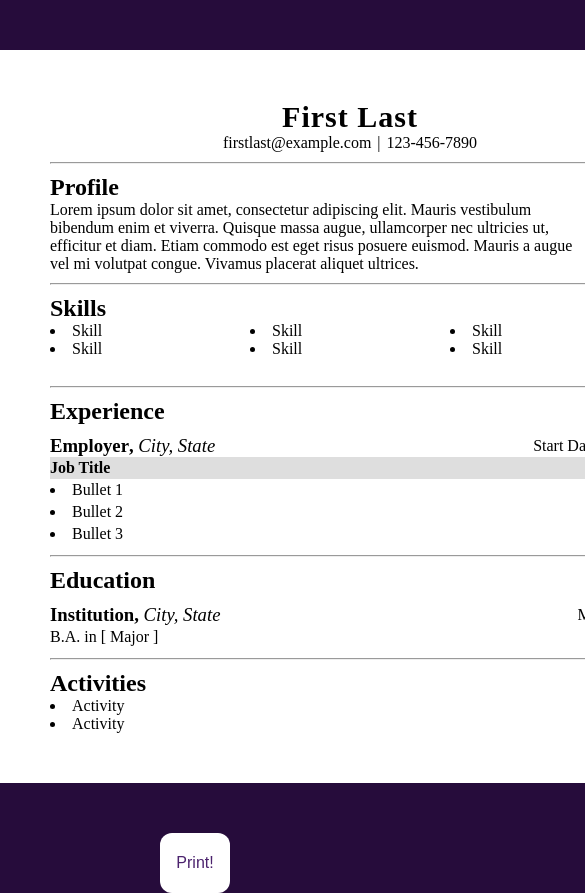
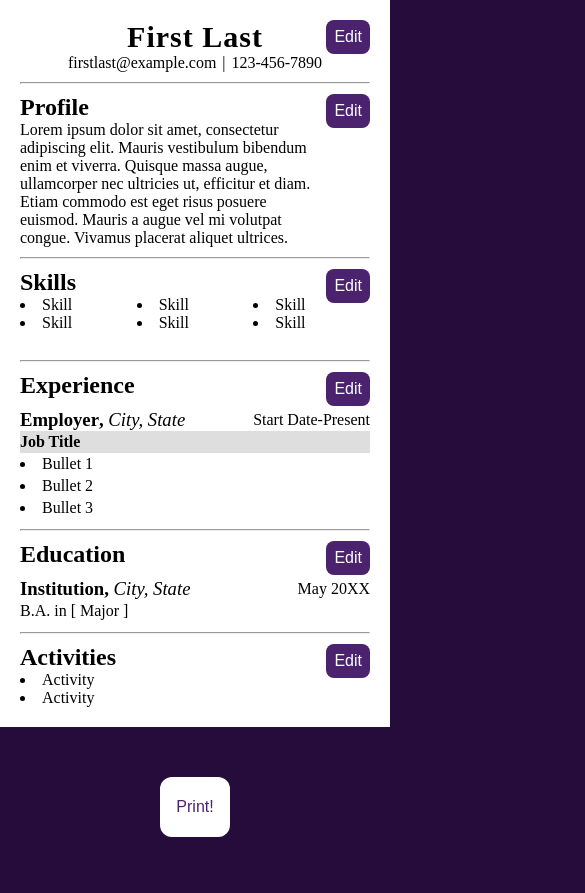
Before and after one commit to sheacronin/cv, a React (Create React App) app: page / in a window 390 px wide. Shown: the top 893 px of the page, 585 px wide, since content can reach past the window. Built offline with nearby package versions, Linux system fonts and the light colour scheme.

Commit message:
Add styles for mobile responsiveness

```diff
--- a/src/App.css
+++ b/src/App.css
@@ -48,7 +48,7 @@ section hr {
 
 #print-btn {
     display: block;
-    margin: 0 auto;
+    margin: 0 auto 50px auto;
     background-color: white;
     border: none;
     color: #4b226d;
@@ -70,3 +70,11 @@ section hr {
 .pdf .edit-submit-btn {
     display: none;
 }
+
+@media screen and (max-width: 700px) {
+    main {
+        width: unset;
+        padding: 20px;
+        margin-top: 0;
+    }
+}
--- a/src/styles/Experience.css
+++ b/src/styles/Experience.css
@@ -58,3 +58,14 @@ ul {
     max-width: 100%;
     min-width: 100%;
 }
+
+@media screen and (max-width: 750px) {
+    .job .bullet .text {
+        min-width: 85%;
+        width: 85%;
+    }
+
+    .job .bullet .input-wrapper {
+        width: 85%;
+    }
+}
```
